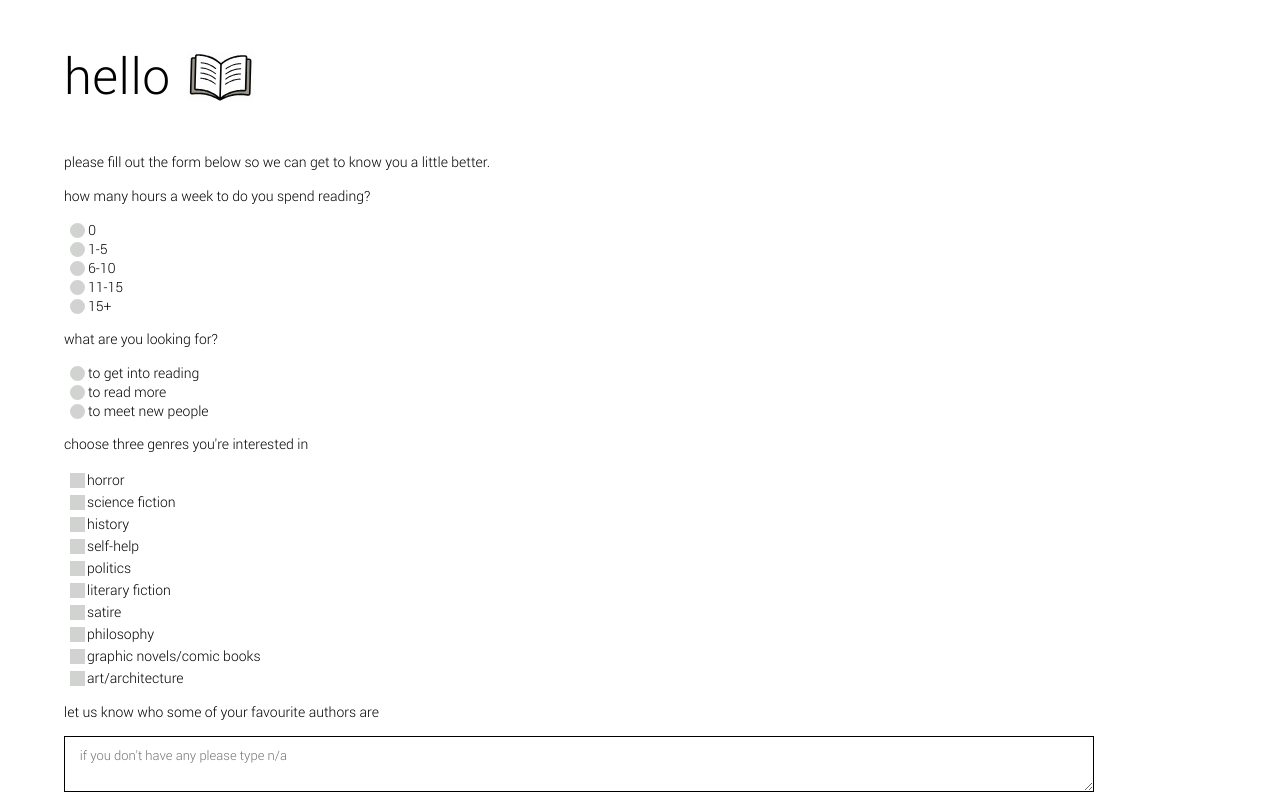
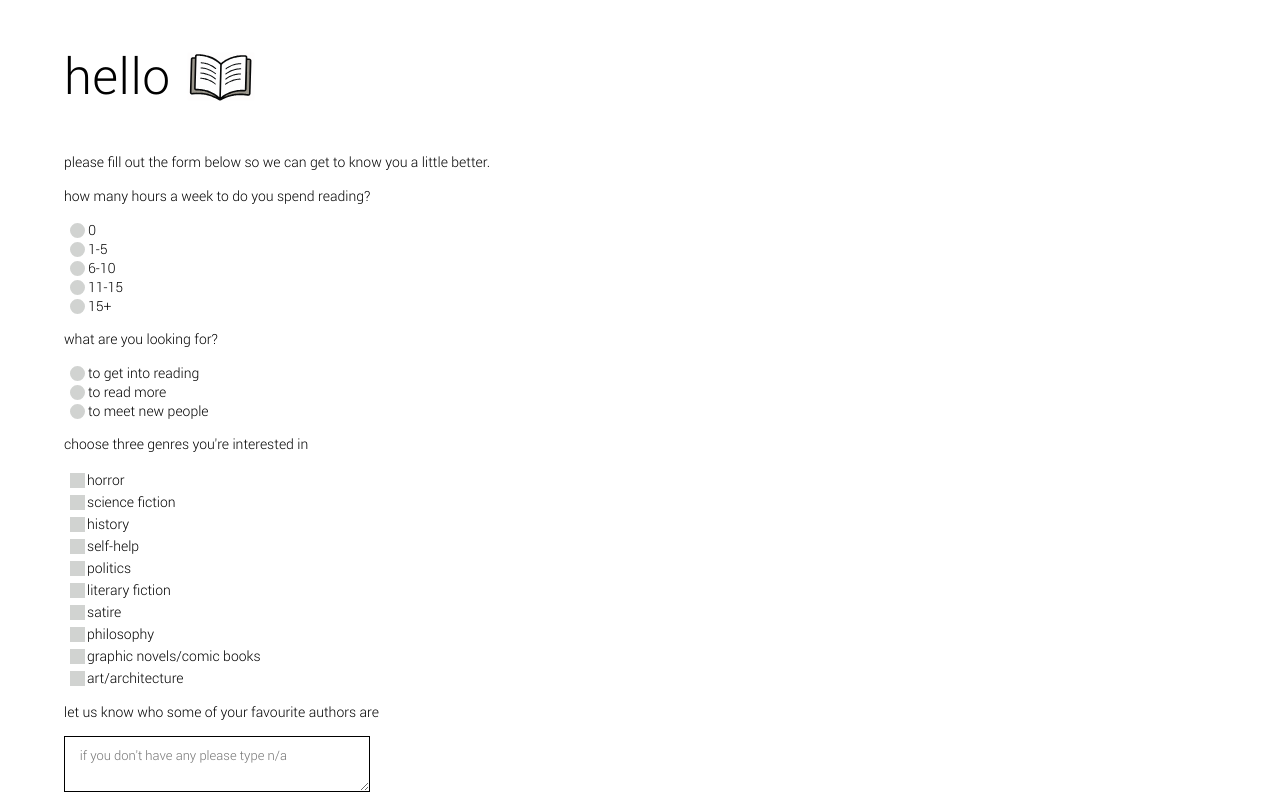
Before and after one commit to zementeshome/zemen-teshome-booklub, a React (Create React App) app in the folder sprint-1/client/: page /form in a window 1280 px wide. Built offline with nearby package versions, Linux system fonts and the light colour scheme.

Commit message:
form page styling done all screen sizes

```diff
--- a/sprint-1/client/src/components/Chat/Chat.jsx
+++ b/sprint-1/client/src/components/Chat/Chat.jsx
@@ -3,7 +3,7 @@ import queryString from 'query-string';
 import io from 'socket.io-client';
 import InfoBar from '../InfoBar/InfoBar';
 import MessageInput from '../MessageInput/MessageInput';
-import Messages from '../Messages/Messages';
+import DisplayMessages from '../DisplayMessages/DisplayMessages';
 import TextBox from '../TextBox/TextBox';
 import './Chat.scss';
 
@@ -61,7 +61,7 @@ useEffect(() => {
             <div className="chat__outer-container">
             <div className="chat__inner-container">
                 <InfoBar room={room}/>
-                <Messages messages={messages} name={name}/>
+                <DisplayMessages messages={messages} name={name}/>
                 <MessageInput message={message} setMessage={setMessage} sendMessage={sendMessage}/>
                 {/* <input className="chat__input" value={message} type="text" onChange={(e) => setMessage(e.target.value)} onKeyPress={e => e.key === 'enter' ? sendMessage(e) : null}/> */}
             </div>
--- a/sprint-1/client/src/components/Messages/Messages.jsx
+++ b/sprint-1/client/src/components/DisplayMessages/DisplayMessages.jsx
@@ -1,12 +1,12 @@
 import React from 'react'
 import ScrollToBottom from 'react-scroll-to-bottom';
 import Message from '../Message/Message';
-import './Messages.scss';
+import './DisplayMessages.scss';
 
-const Messages = ({ messages, name }) => (
-        <ScrollToBottom className="messages">
+const DisplayMessages = ({ messages, name }) => (
+        <ScrollToBottom className="displayMessages">
             {messages.map((message, i) => <div key={i}><Message message={message} name={name}/></div>)}
         </ScrollToBottom>
 )
 
-export default Messages;
+export default DisplayMessages;
--- a/sprint-1/client/src/components/Messages/Messages.scss
+++ b/sprint-1/client/src/components/DisplayMessages/DisplayMessages.scss
@@ -2,7 +2,7 @@
 
 @import '../../styles/partials/fonts';
 
-.messages {
+.displayMessages {
     padding: 5% 0;
     overflow: auto;
     flex: auto;
--- a/sprint-1/client/src/components/Form/Form.jsx
+++ b/sprint-1/client/src/components/Form/Form.jsx
@@ -193,8 +193,12 @@ class Form extends React.Component {
                 <label className="form__label" htmlFor="art">art/architecture</label>
                 </div>
                 <p className="form__subheading">let us know who some of your favourite authors are</p>
+                <div className="form__input-container">
                 <textarea className="form__input-authors" type="text" style={{fontFamily: 'Roboto', fontSize: '13px'}} required placeholder="if you don't have any please type n/a" value={this.state.authors} onChange={this.onAuthorChange}/>
+                </div>
+                <div className="form__button-container">
                 <button className="form__button" type="submit">submit</button>
+                </div>
                 </form>
             </section>
             // form takes them to a page where they can join new klub
--- a/sprint-1/client/src/components/Form/Form.scss
+++ b/sprint-1/client/src/components/Form/Form.scss
@@ -71,16 +71,30 @@
         }
     }
 
+    &__input-container {
+        @include mobile {
+            display: flex;
+            justify-content: flex-start;
+        }
+    }
+
     &__input-authors {
         @include mobile {
-            width: 100%;
+            width: 300px;
             height: 50px;
             outline: none;
             border: 1px solid black;
         }
-        // @include tablet {
-        //     width: 600px;
-        // // }
+        @include tablet {
+            width: 300px;
+        }
+    }
+
+    &__button-container {
+        @include mobile {
+            display: flex;
+            justify-content: flex-start;
+        }
     }
 
     &__button {
```
